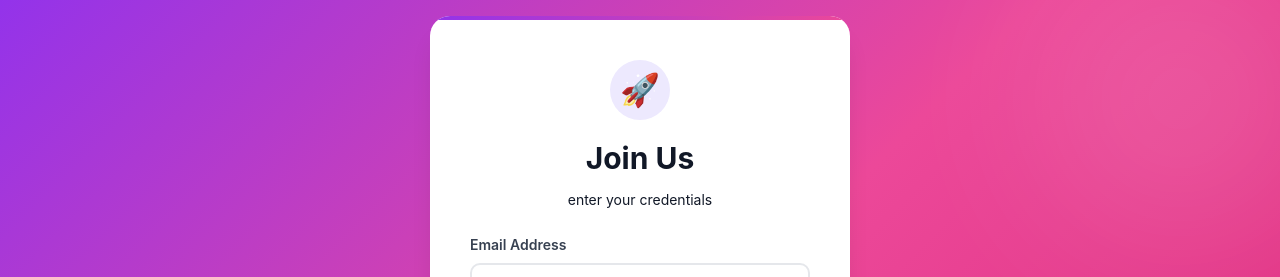
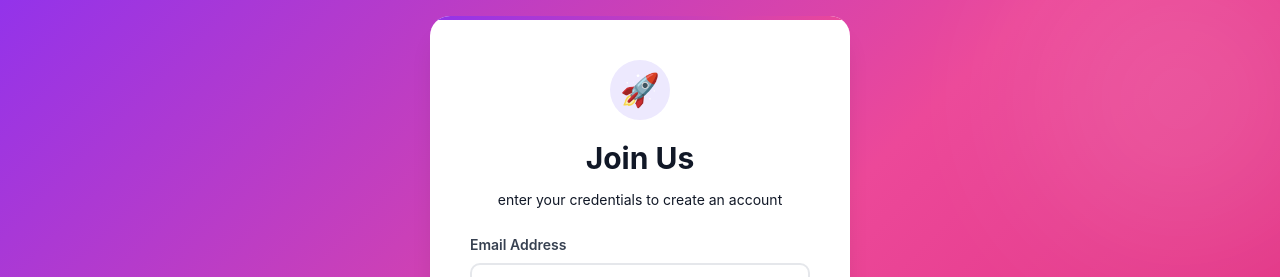
Before and after one commit to aminebouhaik/email-crud-auth, a React (Vite) app in the folder client/: page /register in a window 1280 px wide. Shown: the top 277 px of the page. Built offline with nearby package versions, Linux system fonts and the light colour scheme.

Commit message:
edit on the auth-subtitle

```diff
--- a/client/src/pages/Register.jsx
+++ b/client/src/pages/Register.jsx
@@ -46,7 +46,7 @@ function Register() {
           <div className="auth-card-body">
             <div className="auth-logo">🚀</div>
             <h1 className="auth-title">Join Us</h1>
-            <p className="auth-subtitle">enter your credentials </p>
+            <p className="auth-subtitle">enter your credentials to create an account</p>
 
             {error && (
               <div className="error-alert shake">
```
Also changed, not shown: 2 other files (tests, documents, lock files or other folders).
